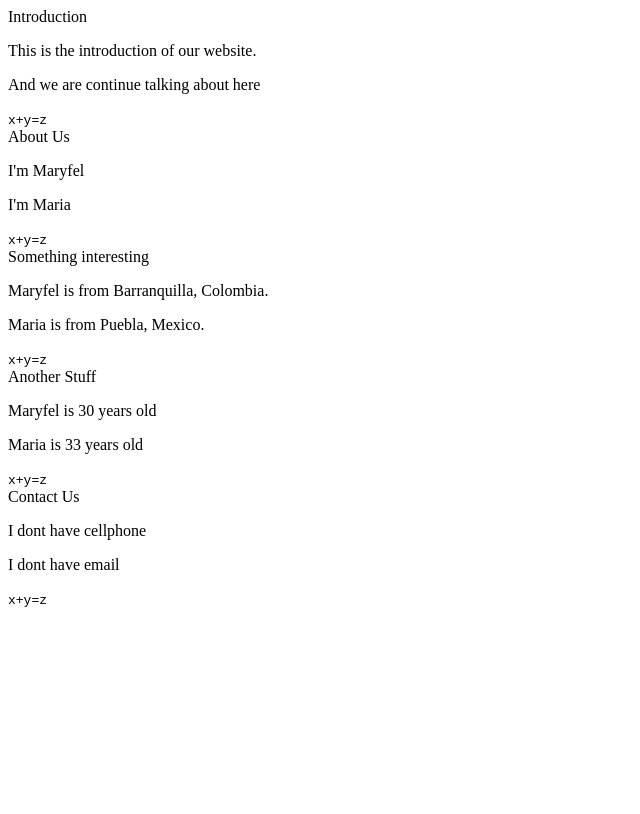
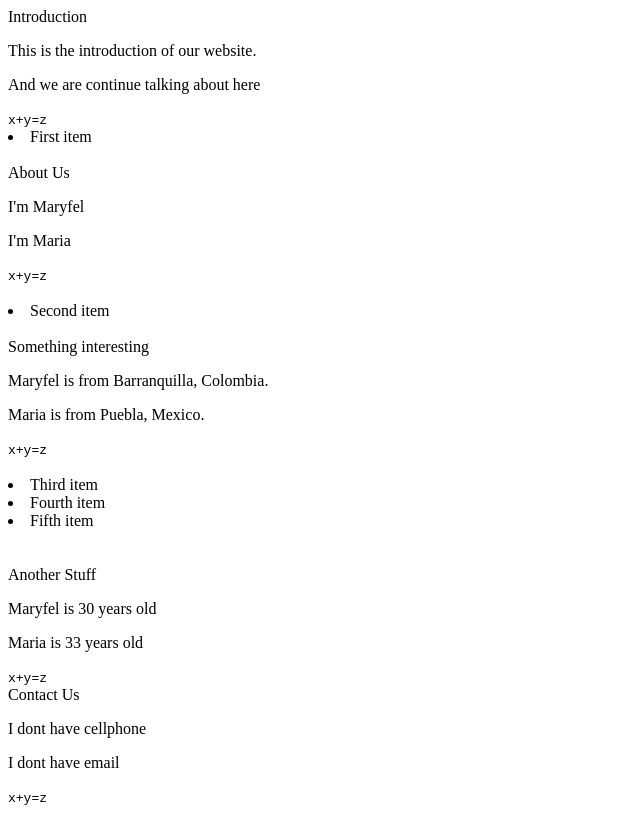
Before and after one commit to maryfelmendoza/microverseMaria-Maryfel, a plain HTML site: page fcc-test-suite-template-master/index.html in a window 1280 px wide. Shown: the whole page, without its empty margins (0-640 px from the left). Drawn offline with Linux system fonts and the light colour scheme.

Commit message:
changes 6-8

```diff
--- a/fcc-test-suite-template-master/index.html
+++ b/fcc-test-suite-template-master/index.html
@@ -13,31 +13,38 @@
      <p>This is the introduction of our website.</p>
      <p>And we are continue talking about here</p>
      <code>x+y=z</code>
+     <li>First item</li><br>
    </div>
    <div class="main-section">
     <header id="about-us">About Us</header>
     <p>I'm Maryfel</p>
     <p>I'm Maria</p>
-    <code>x+y=z</code>
+    <code>x+y=z</code><br><br>
+    <li>Second item</li><br>
    </div>
    <div class="main-section">
     <header id="something-interesting">Something interesting</header>
     <p>Maryfel is from Barranquilla, Colombia.</p>
     <p>Maria is from Puebla, Mexico.</p>
-    <code>x+y=z</code>
+    <code>x+y=z</code><br><br>
+    <li>Third item</li>
+    <li>Fourth item</li>
+    <li>Fifth item</li><br><br>
    </div>
    <div class="main-section">
     <header id="another-stuff">Another Stuff</header>
     <p>Maryfel is 30 years old</p>
     <p>Maria is 33 years old</p>
-    <code>x+y=z</code>
+    <code>x+y=z</code><br>
+
    </div>
    <div class="main-section">
     <header id="contact-us">Contact Us</header>
     <p>I dont have cellphone</p>
     <p>I dont have email</p>
-    <code>x+y=z</code>
+    <code>x+y=z</code><br>
    </div>
+   <nav id="navbar"></nav>
  </div>
 
 
```
